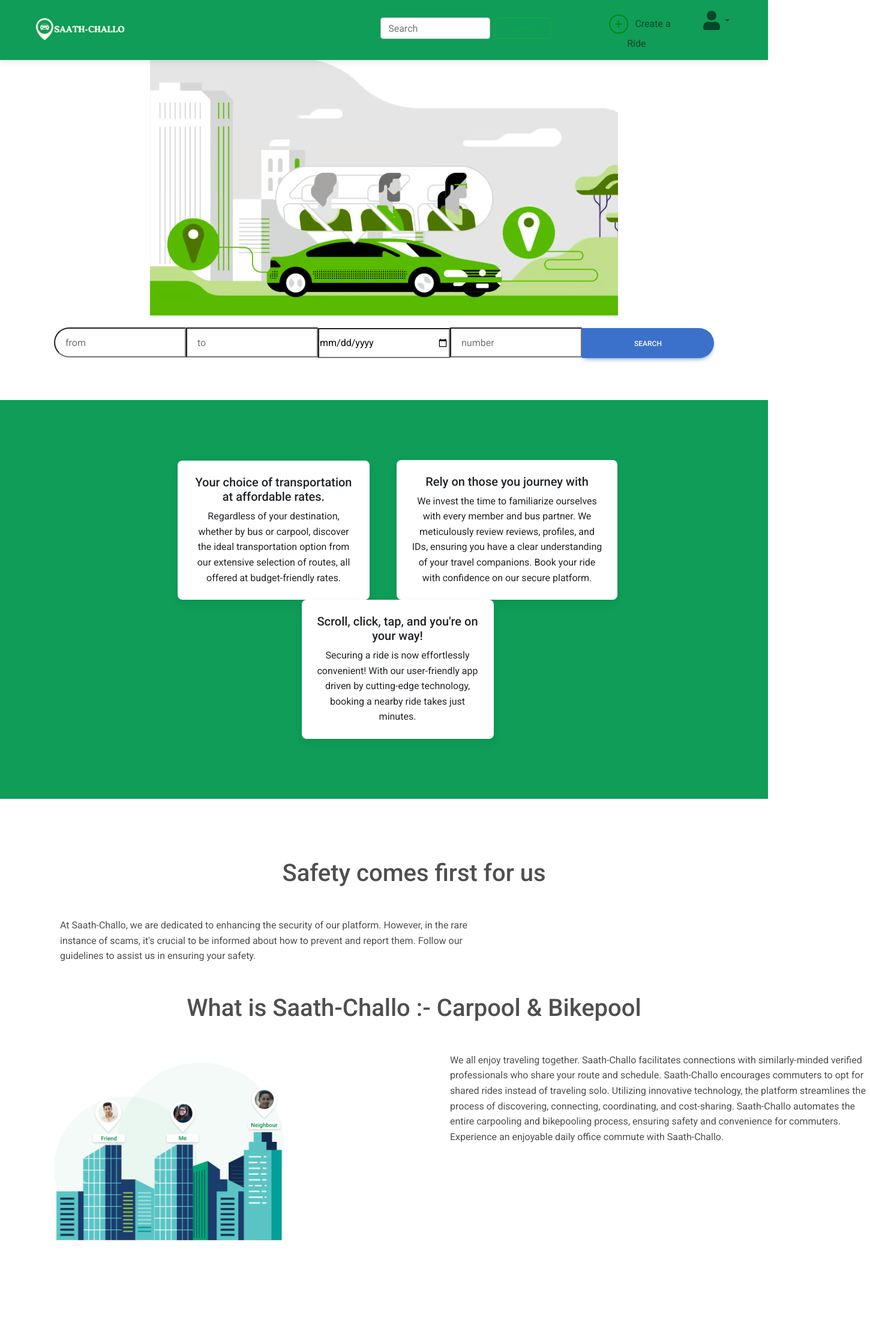
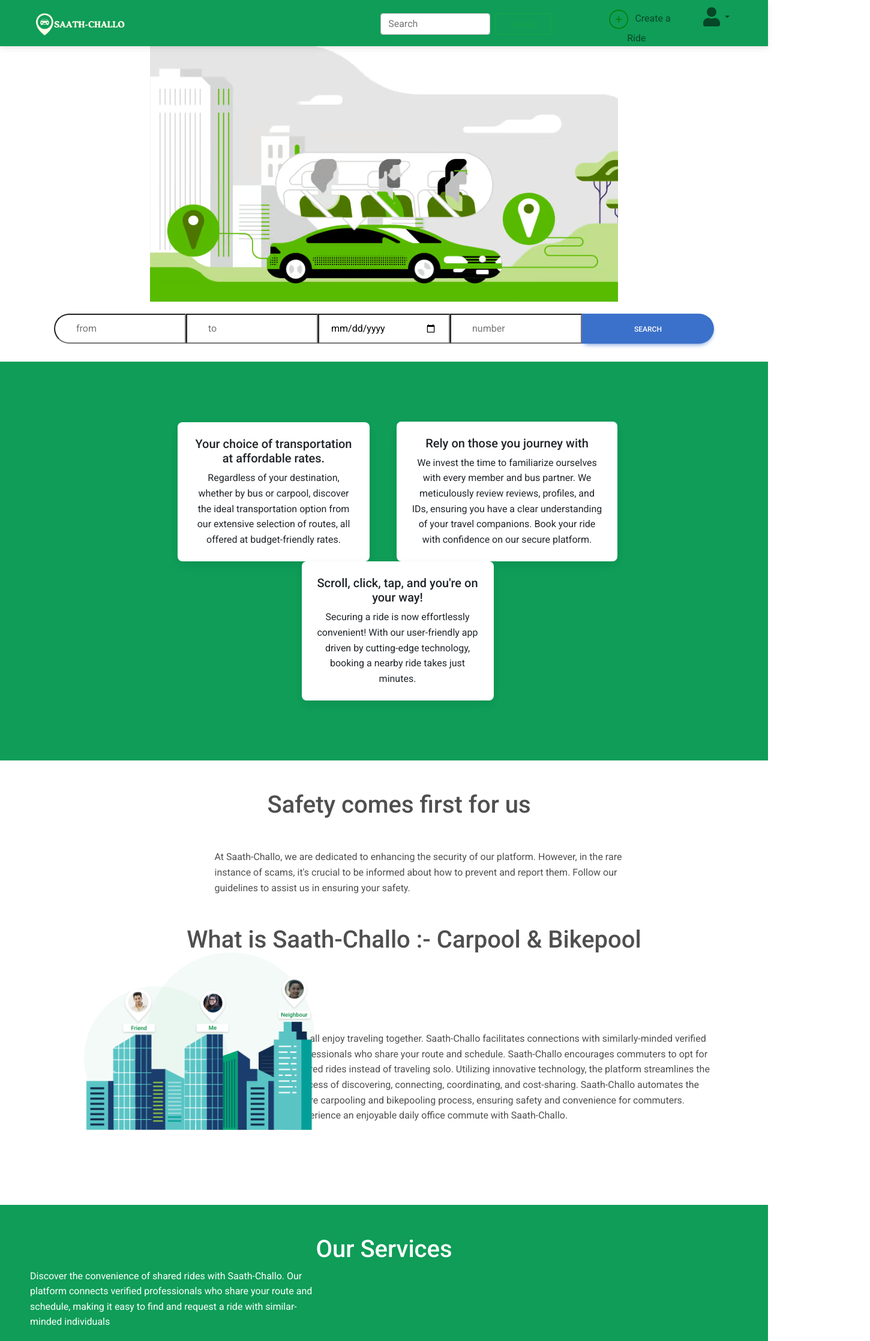
Before and after one commit to mayanks1107/saath-chalo, a React (Create React App) app: page / in a window 1280 px wide. Shown: the top 2236 px of the page at 60% size, 1450 px wide, since content can reach past the window. Built offline with nearby package versions, Linux system fonts and the light colour scheme.

Commit message:
css changes final

```diff
--- a/src/components/Header/headers.css
+++ b/src/components/Header/headers.css
@@ -1,6 +1,7 @@
 .navbar{
     background-color: #0F9D58;
-    padding-bottom: 15px;
+    padding-bottom: 0;
+    padding-top: 3px;
 }
 .logo-brand{
     width: 37%;
@@ -32,7 +33,7 @@
     left: 65%;
 }
 .create-ride-nav{
-    padding-top: 9%;
+    padding-top: 7%;
 
 }
 .bor-rad{
--- a/src/components/Home/Cards.css
+++ b/src/components/Home/Cards.css
@@ -2,7 +2,7 @@
     display: inline-block;
 }
 .cards{
-    margin-top: 70px;
+    margin-top: 30px;
     background-color: #0F9D58;
     padding: 100px;
 }
--- a/src/components/Home/HelpCom.css
+++ b/src/components/Home/HelpCom.css
@@ -1,5 +1,7 @@
 .hCom{
     margin-top: 400px;
+    margin-left: 100px;
+    margin-right: 60px;
     position: relative;
     margin-bottom: 100px;
 }
@@ -18,7 +20,7 @@
 .h-cards-right{
     position: absolute;
     top: 100px;
-    left: 900px;
+    left: 700px;
     padding-right: 100px;
 }
 .p-right-h{
--- a/src/components/Home/HelpHome.css
+++ b/src/components/Home/HelpHome.css
@@ -1,6 +1,8 @@
 .helpHome{
     position: relative;
     padding: 35px;
+    margin-left: 60px;
+    margin-right: 60px;
 }
 .hh-h2, .hh-h3{
     text-align: left;
--- a/src/components/Home/Safety.css
+++ b/src/components/Home/Safety.css
@@ -1,26 +1,31 @@
 .safety{
-    padding-top: 100px;
-    padding-left: 100px;
-    padding-bottom: 350px;
+    padding-top: 50px;
+    padding-left: 50px;
+    padding-bottom: 120px;
     position: relative;
 }
 .saf-p{
     text-align: left;
     margin-top: 50px;
     width: 700px;
+    position: relative;
+    left: 25%;
 }
 .what{
     margin-top: 50px;
+    margin-left: 50px;
 }
 .what-p{
     text-align: left;
-    margin-top: 50px;
+    margin-top: 120px;
+    margin-left: 300px;
     width: 700px;
-    margin-left: 650px;
+    display: inline-block;
 }
 .what-img{
     width: 30%;
     position: absolute;
-    top: 440px;
-    left: 90px;
+    top: 320px;
+    left: 140px;
+
 }
--- a/src/components/Home/main.css
+++ b/src/components/Home/main.css
@@ -5,6 +5,8 @@
 .input-from{
     /*color: gray;*/
     border-radius: 25px 0 0 25px;
+    padding-right: 20px;
+    padding-left: 20px;
 }
 .input-to{
     /*color: gray;*/
@@ -15,6 +17,8 @@
 .inp{
     height: 50px;
     width: 220px;
+    padding-right: 20px;
+    padding-left: 20px;
 }
 .search-form{
     position: relative;
@@ -27,3 +31,6 @@
 .inp::placeholder{
     padding-left: 15px;
 }
+.main{
+    margin-bottom: 10px;
+}
```
Also changed, not shown: src/components/Login/login.css (indentation only).
